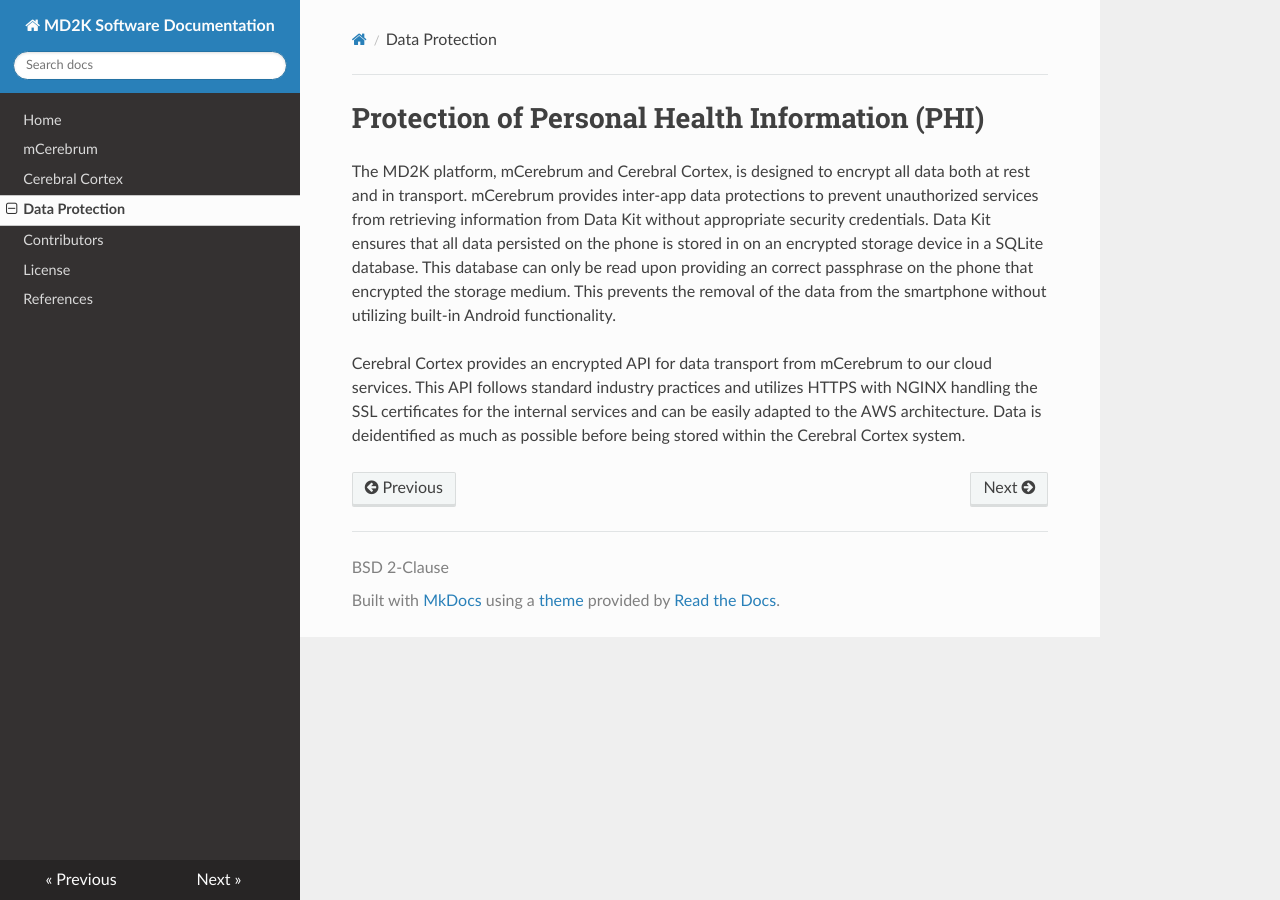
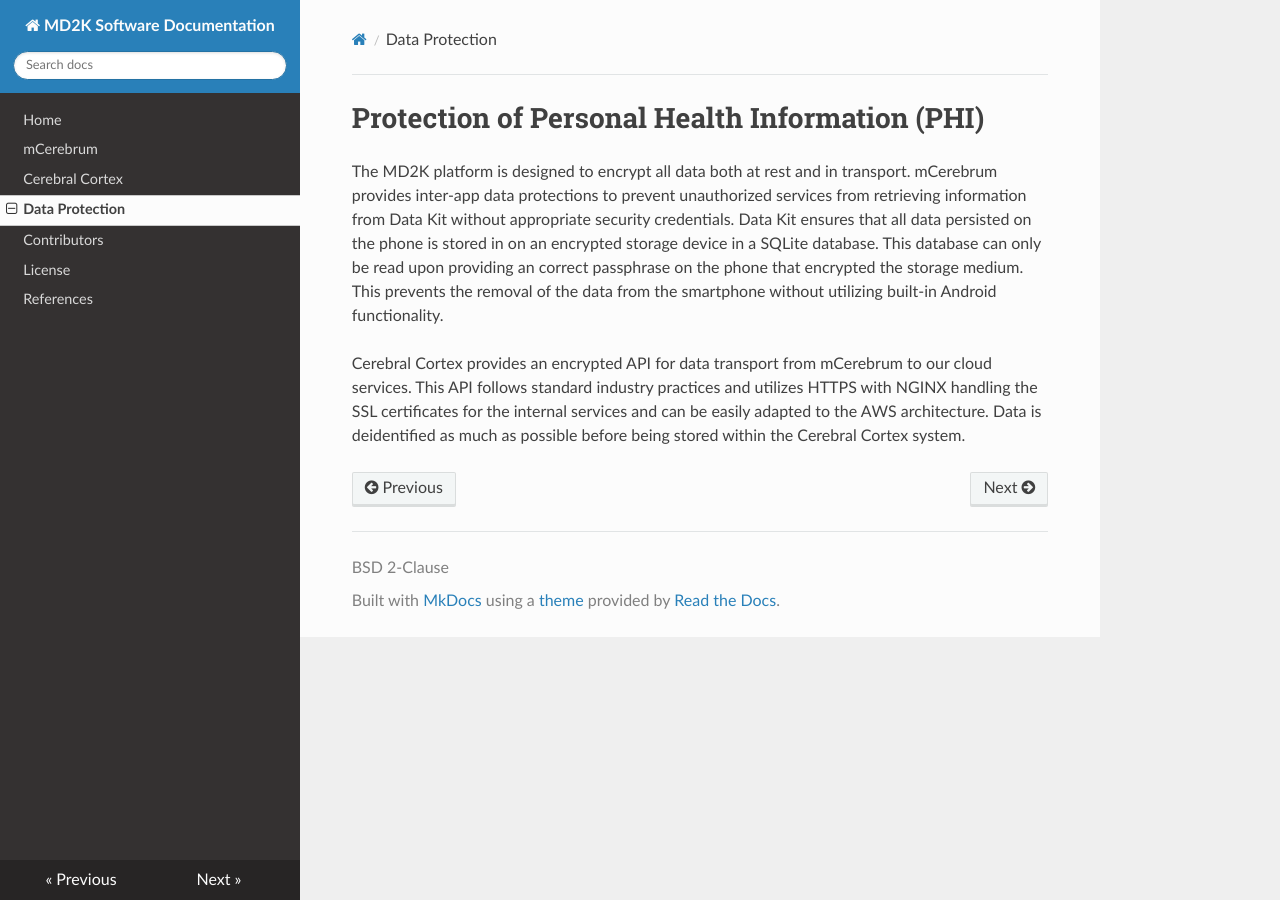
Before and after one commit to MD2Korg/md2korg.github.io, an MkDocs documentation site: the page built from docs/data_protection.md, in a window 1280 px wide. Built offline with MkDocs 1.6.1, drawn with Linux system fonts in a browser that asks for light colours; nearby versions of some CDN libraries; old or Windows-style settings are respelled for this version of MkDocs.

```diff
--- a/.travis.yml
+++ b/.travis.yml
@@ -16,4 +16,5 @@ after_success:
   - git config user.email "dev@md2k.org"
   - git remote add gh-token "https://${GH_TOKEN}@github.com/MD2Korg/md2korg.github.io.git";
   - git fetch gh-token
+  - git checkout gh-token/dev
   - mkdocs gh-deploy -v --clean -b master -m "Travis CI deployed to master with build $TRAVIS_BUILD_NUMBER"
--- a/docs/data_protection.md
+++ b/docs/data_protection.md
@@ -1,4 +1,4 @@
 # Protection of Personal Health Information (PHI)
-The MD2K platform, mCerebrum and Cerebral Cortex, is designed to encrypt all data both at rest and in transport.  mCerebrum provides inter-app data protections to prevent unauthorized services from retrieving information from Data Kit without appropriate security credentials.  Data Kit ensures that all data persisted on the phone is stored in on an encrypted storage device in a  SQLite database.  This database can only be read upon providing an correct passphrase on the phone that encrypted the storage medium.  This prevents the removal of the data from the smartphone without utilizing built-in Android functionality.
+The MD2K platform is designed to encrypt all data both at rest and in transport.  mCerebrum provides inter-app data protections to prevent unauthorized services from retrieving information from Data Kit without appropriate security credentials.  Data Kit ensures that all data persisted on the phone is stored in on an encrypted storage device in a  SQLite database.  This database can only be read upon providing an correct passphrase on the phone that encrypted the storage medium.  This prevents the removal of the data from the smartphone without utilizing built-in Android functionality.
 
 Cerebral Cortex provides an encrypted API for data transport from mCerebrum to our cloud services.  This API follows standard industry practices and utilizes HTTPS with NGINX handling the SSL certificates for the internal services and can be easily adapted to the AWS architecture. Data is deidentified as much as possible before being stored within the Cerebral Cortex system.
```
